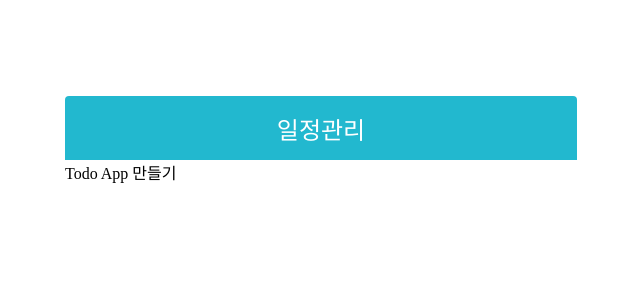
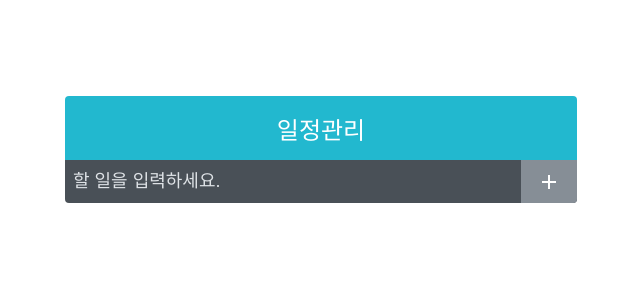
Before and after one commit to Book-Example/React-todoList, a React (Create React App) app: page / in a window 1280 px wide. Shown: the top 300 px of the page, without its empty margins (319-959 px from the left). Built offline with nearby package versions, Linux system fonts and the light colour scheme.

Commit message:
10.2.2 | TodoInsert 만들기(262p)

```diff
--- a/package.json
+++ b/package.json
@@ -8,6 +8,7 @@
     "@testing-library/user-event": "^13.5.0",
     "react": "^17.0.2",
     "react-dom": "^17.0.2",
+    "react-icons": "^4.3.1",
     "react-scripts": "5.0.0",
     "sass": "^1.49.9",
     "web-vitals": "^2.1.4"
--- a/src/App.js
+++ b/src/App.js
@@ -1,9 +1,12 @@
+import TodoInsert from "./components/TodoInsert";
 import TodoTemplate from "./components/TodoTemplate";
 
 function App() {
   return (
    <div>
-     <TodoTemplate>Todo App 만들기</TodoTemplate>
+     <TodoTemplate>
+     <TodoInsert/>
+     </TodoTemplate>
    </div>
   );
 }
--- /dev/null
+++ b/src/components/TodoInsert.js
@@ -0,0 +1,15 @@
+import {MdAdd} from 'react-icons/md';
+import './TodoInsert.scss';
+
+const TodoInsert = () => {
+    return(
+        <form className='TodoInsert'>
+            <input placeholder='할 일을 입력하세요.' />
+            <button type='submit'>
+                <MdAdd/>
+            </button>
+        </form>
+    );
+};
+
+export default TodoInsert
--- /dev/null
+++ b/src/components/TodoInsert.scss
@@ -0,0 +1,37 @@
+.TodoInsert {
+    display: flex;
+    background-color: #495057;
+    input {
+        color: white;
+        background:none;
+        outline: none;
+        border: none;
+        padding: 0.5rem;
+        font-size: 1.125rem;
+        line-height: 1.5;
+        &::placeholder {
+            color: #dee2e6;
+        }
+        // 버튼을 제외한 영역을 모두 차지
+        flex:1;
+    }
+
+    button {
+        //기본 스타일 초기화
+        background: none;
+        outline: none;
+        border: none;
+        background: #868e96;
+        color: white;
+        padding-left: 1rem;
+        padding-right: 1rem;
+        font-size: 1.5rem;
+        display: flex;
+        align-items: center;
+        cursor: pointer;
+        transition: 0.1s background ease-in;
+        &:hover {
+            background: #adb5bd;
+        }
+    }
+}
```
Also changed, not shown: 2 other files (tests, documents, lock files or other folders).
